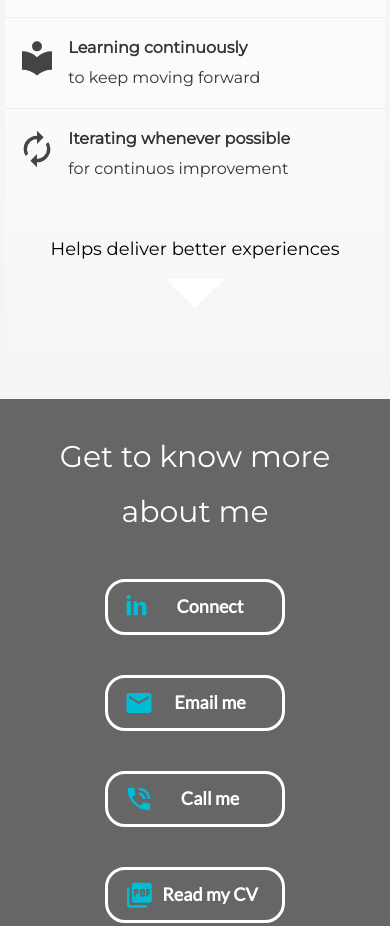
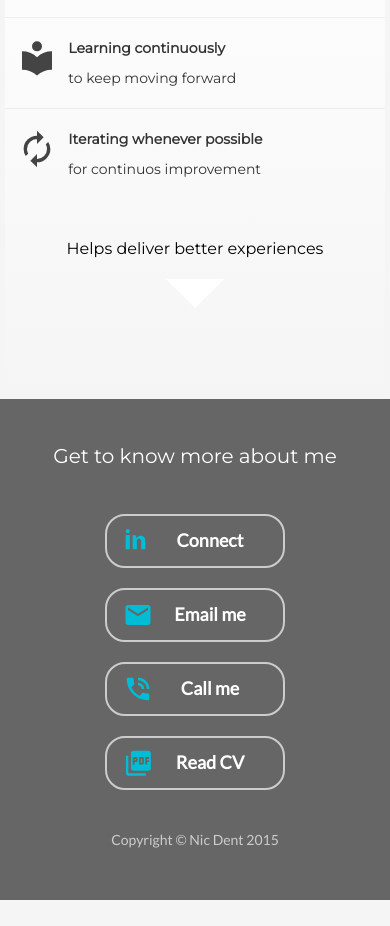
Before and after one commit to patrickomeara/nicdent.github.io, a plain HTML site: page index.html in a window 390 px wide. Shown: the part 988-1914 px from the top of the page. After the commit the page ends 1888 px from the top, so only its background shows below. Drawn offline with nearby package versions, Linux system fonts and the light colour scheme.

Commit message:
Mobile view changes

```diff
--- a/assets/less/custom.less
+++ b/assets/less/custom.less
@@ -141,7 +141,7 @@ h2{
 
   h1.splash-info{
     font-size:14px;
-    margin-top:100px;
+    margin-top:80px;
     img{
       margin: 0px 10px;
       width:14px;
@@ -201,7 +201,7 @@ h2{
   }
   h2{
     font-size: 28px;
-    margin-top:30px;
+    margin-top:10px;
     line-height:100px;
     text-align: center;
   }
@@ -244,7 +244,7 @@ h2{
 
   }
   h2{
-    font-size: 18px;
+    font-size: 16px;
     margin-top:0px;
     line-height:100px;
     text-align: center;
@@ -253,7 +253,7 @@ h2{
 .thing{
     padding: 15px 0px;
     h3{
-      font-size:16px;
+      font-size:14px;
       line-height: 20px;
       margin: 5px 0px;
     }
@@ -339,7 +339,7 @@ footer{
       line-height: 1.6;
       border-radius: 20px;
       img{width:30px;float:left;}
-      border: #fff 3px solid;
+      border: #ccc 2px solid;
       background-color: transparent;
       color: #fff;
       transition: all .5s;
@@ -352,3 +352,28 @@ footer{
   }
 
 }
+
+/* Small Devices, Tablets */
+    @media only screen and (max-width : 768px) {
+      footer{
+        background-color: #666;
+        margin: 0 auto;
+        padding: 10px 0px 50px 0;
+        text-align:center;
+        h2{
+          font-size:20px;
+          margin: 20px 0px;
+          color:#fff;
+        }
+        .options{
+          a{
+            margin: 10px 0px;
+          }
+        }
+
+        .copyright{
+          color:#ccc;
+        }
+
+      }
+    }
--- a/index.html
+++ b/index.html
@@ -225,7 +225,7 @@
                      </a>
                     </div>
                     <div class="col-md-3">
-                     <a target="blank" href="assets/nic_dent_cv.pdf"><img src="assets/dist/img/pdf.svg" alt="pdf">Read my CV</a>
+                     <a target="blank" href="assets/nic_dent_cv.pdf"><img src="assets/dist/img/pdf.svg" alt="pdf">Read CV</a>
                     </div>
                 </div>
                 <div class="row">
@@ -241,7 +241,7 @@
     </div>
 </div>
 
-<!-- Modals -->
+<!-- Modals
 <div class="conatact-modal modal fade" id="contactmodal" tabindex="-1" role="dialog" aria-hidden="true">
     <div class="modal-content">
         <div class="close-modal" data-dismiss="modal">
@@ -254,7 +254,7 @@
             <div class="row">
                 <div class="col-lg-8 col-lg-offset-2">
                     <div class="modal-body">
-                        <!-- Project Details Go Here -->
+
                         <h2>Contact me</h2>
                         <p>LinkedIn Email</p>
                     </div>
@@ -263,7 +263,7 @@
         </div>
     </div>
 </div>
-</div>
+</div>-->
 
 
     <script src="https://ajax.googleapis.com/ajax/libs/jquery/1.11.3/jquery.min.js"></script>
```
Also changed, not shown: assets/dist/css/nicdent.css.
